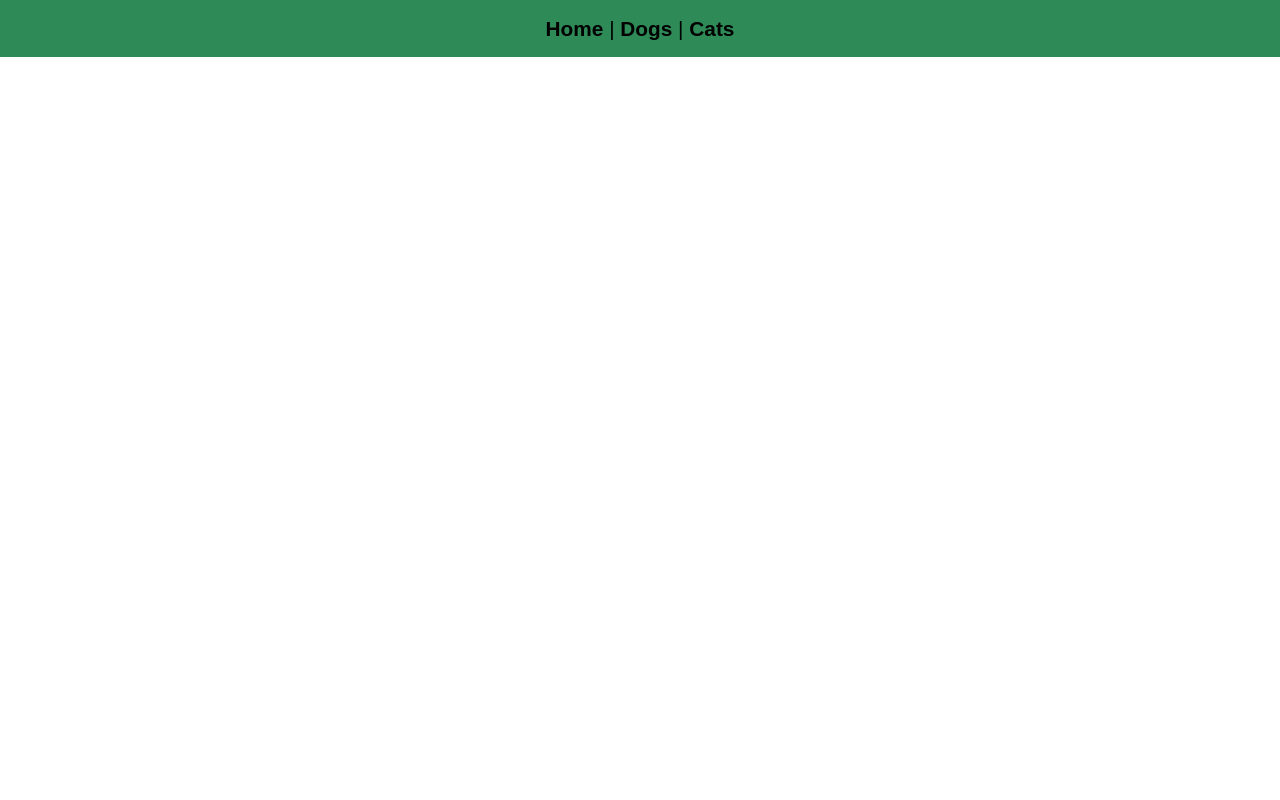
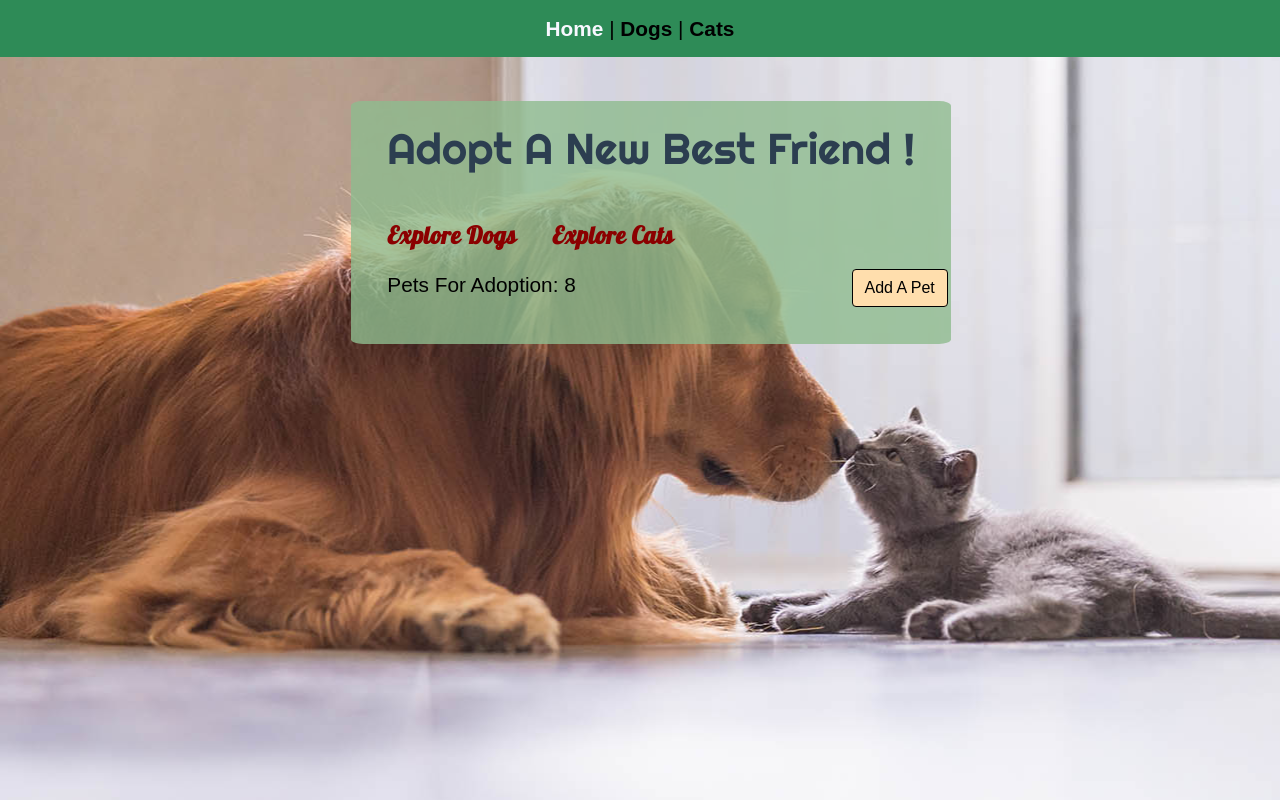
Before and after one commit to dishani27/AdoptAPet, a Vue app: page /AdoptAPet in a window 1280 px wide. Built offline with nearby package versions, Linux system fonts and the light colour scheme; a web font is replaced by a local one.

Commit message:
new
change

```diff
--- a/package.json
+++ b/package.json
@@ -1,4 +1,7 @@
 {
+  "alias": {
+    "vue": "./node_modules/vue/dist/vue.esm.js"
+  },
   "name": "9_vue_project",
   "version": "0.1.0",
   "private": true,
--- a/src/App.vue
+++ b/src/App.vue
@@ -1,10 +1,10 @@
 <template>
   <div id="app">
     <div id="nav">
-      <router-link to="/">Home</router-link> |
+      <router-link to="/AdoptAPet">Home</router-link> |
       <!-- <router-link to="/pets">Pets</router-link> | -->
-      <router-link to="/dogs">Dogs</router-link> |
-      <router-link to="/cats">Cats</router-link>
+      <router-link to="/AdoptAPet/dogs">Dogs</router-link> |
+      <router-link to="/AdoptAPet/cats">Cats</router-link>
     </div>
 
     <b-container>
--- a/src/router.js
+++ b/src/router.js
@@ -12,24 +12,28 @@ export default new Router({
   base: process.env.BASE_URL,
   routes: [
     {
-      path: '/',
+      path: '/AdoptAPet',
       name: 'home',
       component: Home
     },
     {
-      path: '/pets/:species/:id',
+      path: '/AdoptAPet/pets/:species/:id',
       name: 'pets',
       component: Pets
     },
     {
-      path: '/dogs',
+      path: '/AdoptAPet/dogs',
       name: 'dogs',
       component: Dogs
     },
     {
-      path: '/cats',
+      path: '/AdoptAPet/cats',
       name: 'cats',
       component: Cats
+    },
+    {
+      path: "/index.html",
+      redirect: "/"
     }
   ]
 })
--- a/src/views/Home.vue
+++ b/src/views/Home.vue
@@ -2,8 +2,8 @@
   <div class="home">
 
     <h1>Adopt a new Best Friend !</h1>
-     <p class="explore" > <router-link to="/dogs">Explore Dogs</router-link></p>
-     <p class="explore" > <router-link to="/cats">Explore Cats</router-link></p><br>
+     <p class="explore" > <router-link to="/AdoptAPet/dogs">Explore Dogs</router-link></p>
+     <p class="explore" > <router-link to="/AdoptAPet/cats">Explore Cats</router-link></p><br>
      <p> Pets For Adoption: {{ petsCount }} </p>
      <button class="btn btn-primary addB" @click="togglePetForm"> Add A Pet </button>
 
```
